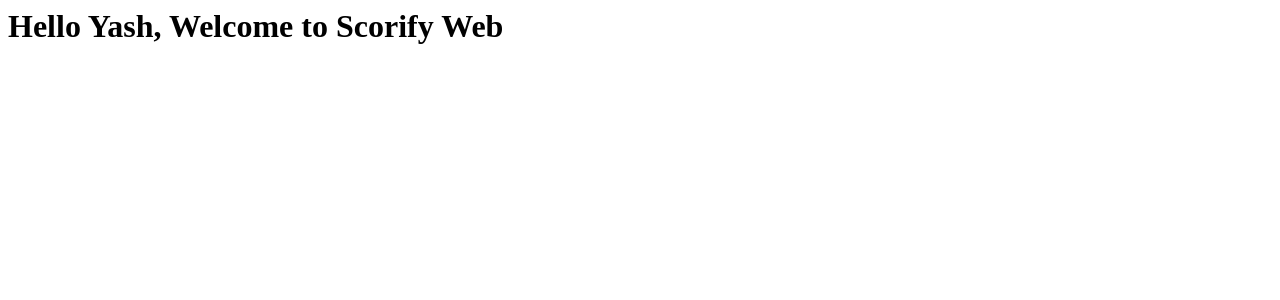
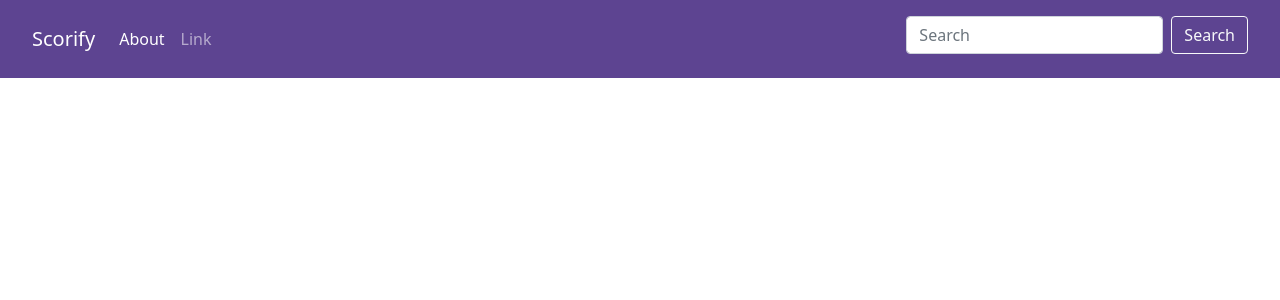
Before and after one commit to yashbodhe/ScorifyWeb, a Django app: page / in a window 1280 px wide. Shown: the top 300 px of the page. Run offline with Django 3.2, Linux system fonts and the light colour scheme; some libraries are stand-ins or nearby versions.

Commit message:
second commit

```diff
--- a/Scorify/views.py
+++ b/Scorify/views.py
@@ -1,5 +1,6 @@
 from django.shortcuts import render
 from django.http import HttpResponse
+from django.shortcuts import render
 
 def index(request):
-	return HttpResponse("<h1>Hello Yash, Welcome to Scorify Web</h1>")
+	return render(request,'index.html')
--- a/ScorifyWeb/settings.py
+++ b/ScorifyWeb/settings.py
@@ -55,7 +55,7 @@
 TEMPLATES = [
     {
         'BACKEND': 'django.template.backends.django.DjangoTemplates',
-        'DIRS': [],
+        'DIRS': ['templates'],
         'APP_DIRS': True,
         'OPTIONS': {
             'context_processors': [
--- a/templates/index.html
+++ b/templates/index.html
@@ -3,11 +3,37 @@
     <meta charset="UTF-8">
     <meta http-equiv="X-UA-Compatible" content="IE=edge">
     <meta name="viewport" content="width=device-width, initial-scale=1.0">
+    <link href="bootswatch/dist/sketchy/bootstrap.min.css"rel="stylesheet" crossorigin="anonymous">
     <link href="https://cdn.jsdelivr.net/npm/bootstrap@5.0.0-beta2/dist/css/bootstrap.min.css" rel="stylesheet" integrity="sha384-BmbxuPwQa2lc/FVzBcNJ7UAyJxM6wuqIj61tLrc4wSX0szH/Ev+nYRRuWlolflfl" crossorigin="anonymous">
     <title>Scorify</title>
 </head>
 <body>
-    <h1>Hello Yash, Welcome to Scorify Web</h1>
+    <!–– NavBar Section ––>
+
+    <nav class="navbar navbar-expand-lg navbar-dark p-2" style="background-color: #5d4491;">
+      <div class="container-fluid">
+        <a class="navbar-brand mb-0 h1" href="#">Scorify</a>
+        <button class="navbar-toggler" type="button" data-bs-toggle="collapse" data-bs-target="#navbarSupportedContent" aria-controls="navbarSupportedContent" aria-expanded="false" aria-label="Toggle navigation">
+          <span class="navbar-toggler-icon"></span>
+        </button>
+        <div class="collapse navbar-collapse" id="navbarSupportedContent">
+          <ul class="navbar-nav me-auto mb-2 mb-lg-0">
+            <li class="nav-item">
+              <a class="nav-link active" aria-current="page" href="#">About</a>
+            </li>
+            <li class="nav-item">
+              <a class="nav-link" href="#">Link</a>
+            </li>
+          </ul>
+        </div>
+        <form class="d-flex mt-2">
+          <input class="form-control me-2 " type="search" placeholder="Search" aria-label="Search">
+          <button class="btn btn-outline-light" type="submit">Search</button>
+        </form>
+      </div>
+    </nav>
+
+
 
     <script src="https://cdn.jsdelivr.net/npm/@popperjs/core@2.6.0/dist/umd/popper.min.js" integrity="sha384-KsvD1yqQ1/1+IA7gi3P0tyJcT3vR+NdBTt13hSJ2lnve8agRGXTTyNaBYmCR/Nwi" crossorigin="anonymous"></script>
     <script src="https://cdn.jsdelivr.net/npm/bootstrap@5.0.0-beta2/dist/js/bootstrap.min.js" integrity="sha384-nsg8ua9HAw1y0W1btsyWgBklPnCUAFLuTMS2G72MMONqmOymq585AcH49TLBQObG" crossorigin="anonymous"></script>
```
Also changed, not shown: static/Logo/1qqew.jpg (added), static/Logo/PicsArt_02-03-10.50.04.png (added), static/Logo/Scorify.png (added), static/Logo/Screenshot (422).png (added), static/Logo/app_icon.png (added), static/Logo/app_logo.png (added), static/Logo/appicon.png (added), static/Logo/cricket (1).png (added), static/Logo/cricket-helmet-icon-watercolor-background-vector-eps-illustration-best-print-media-web-design-application-user-132409726.jpg (added), static/Logo/cricket.png (added), static/Logo/download (1).png (added), static/Logo/download.png (added), static/Logo/icc.png (added), static/Logo/toppng.com-kookaburra-ghost-pro-players-junior-cricket-bat-kookaburra-cricket-bats-68x515.png (added), 1 more files, 1 other file.
